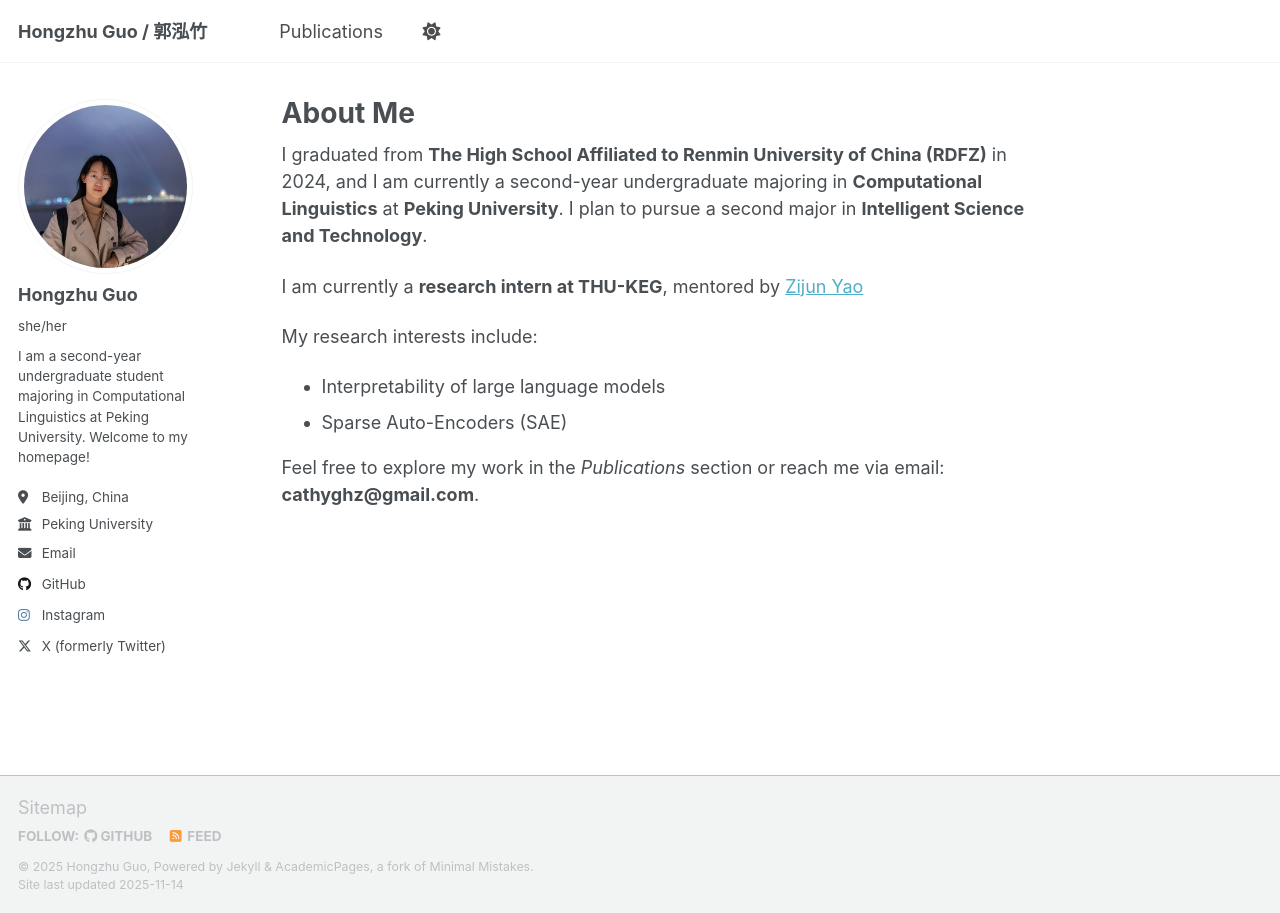
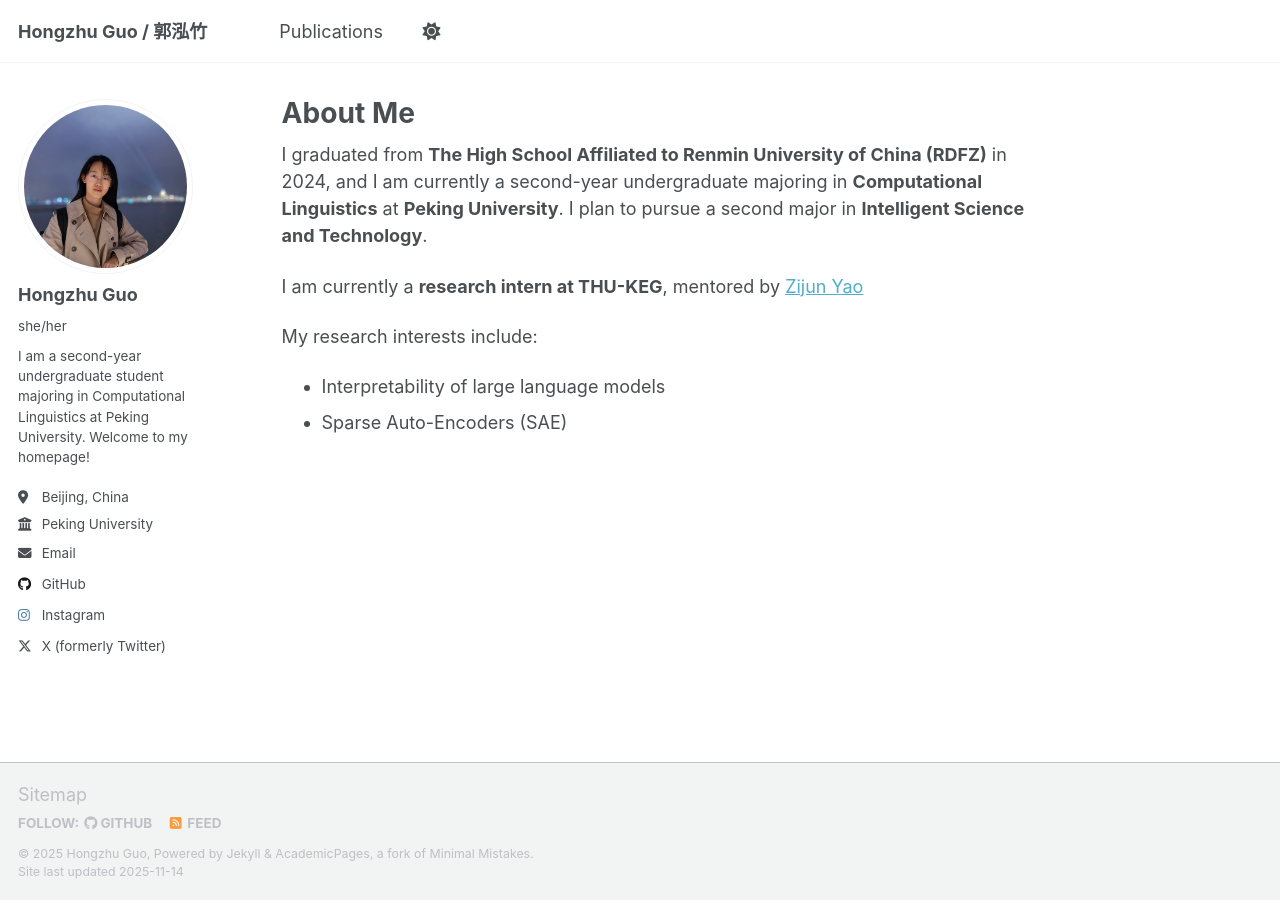
Before and after one commit to Cathyghz/cathyghz.github.io, a Jekyll site: the page built from _pages/about.md, in a window 1280 px wide. Built offline with Jekyll 4.4.1, drawn with Linux system fonts in a browser that asks for light colours; a script that is not in the unit is left out.

Commit message:
Remove email contact from about page
Removed email contact information from the about page.

```diff
--- a/_pages/about.md
+++ b/_pages/about.md
@@ -15,5 +15,3 @@ My research interests include:
 
 - Interpretability of large language models
 - Sparse Auto-Encoders (SAE)
-
-Feel free to explore my work in the *Publications* section or reach me via email: **cathyghz@gmail.com**.
```
